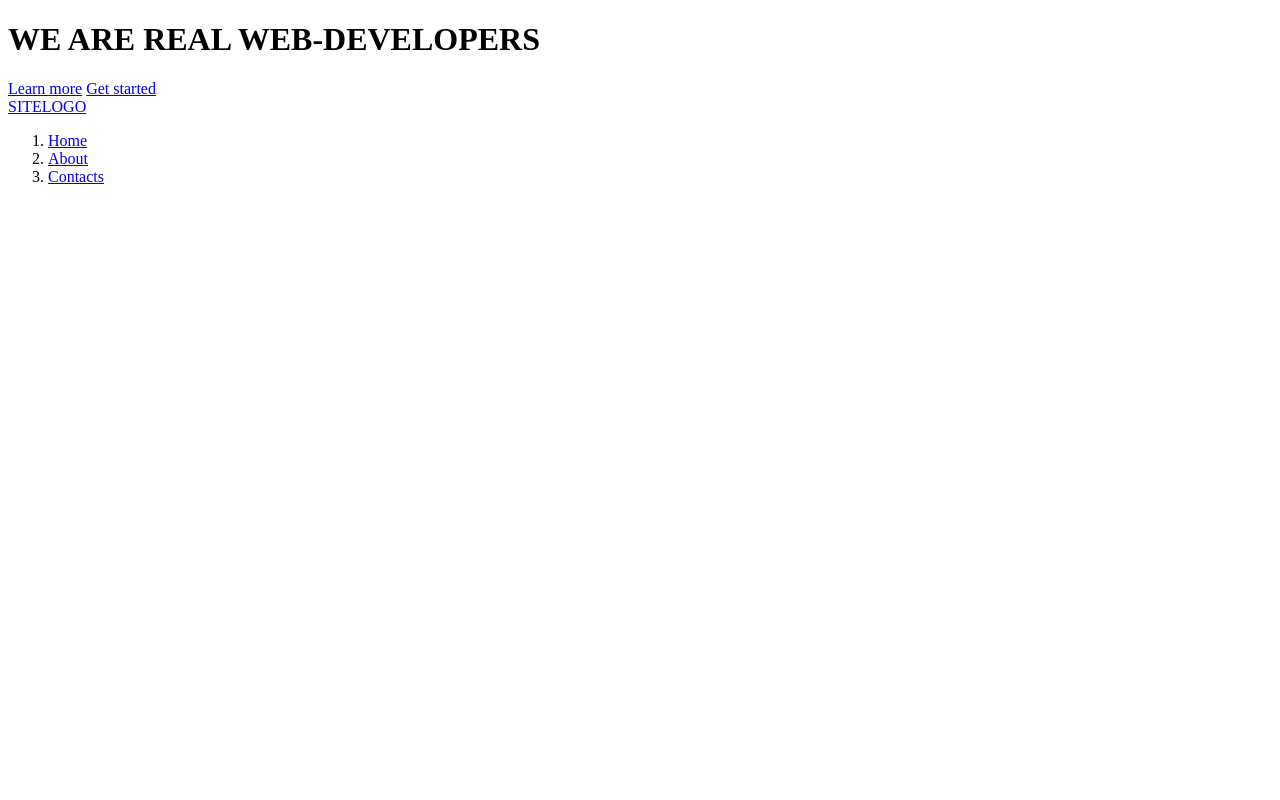
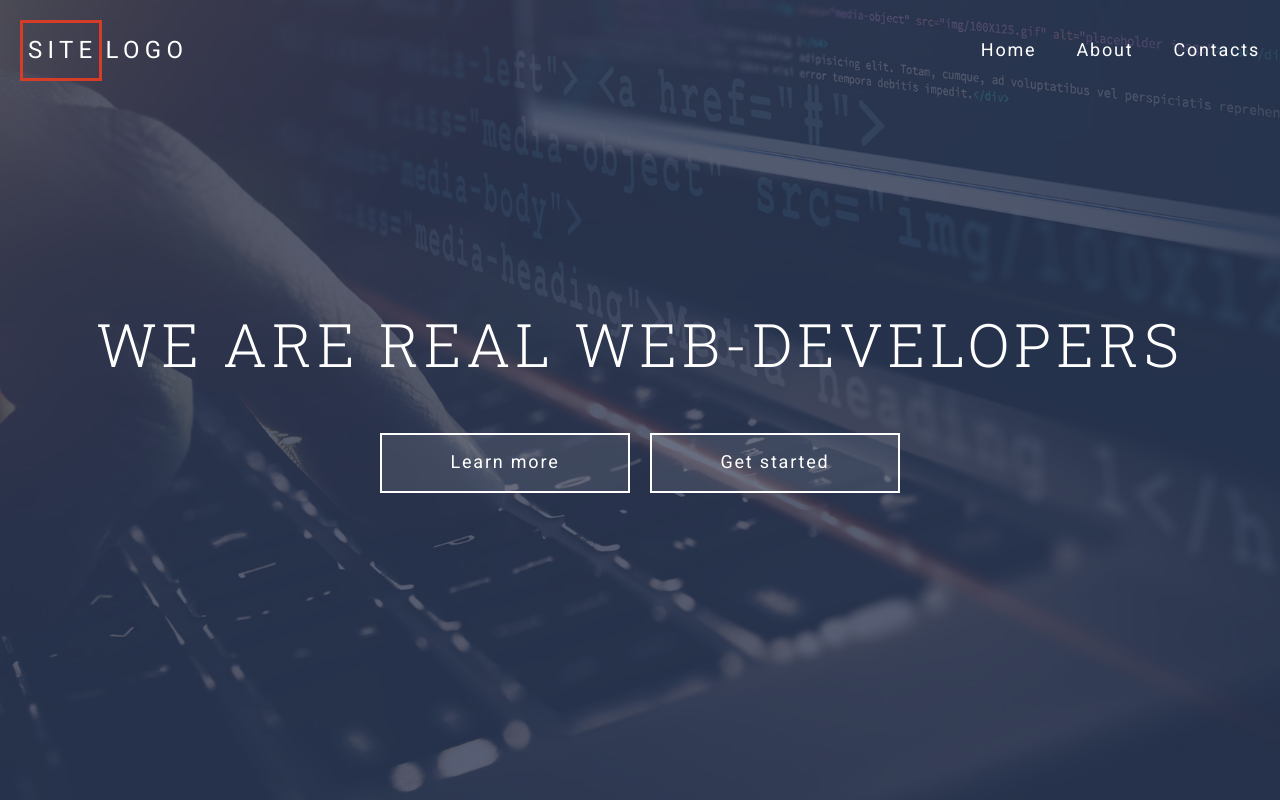
Before and after one commit to See1969/grid-course-work, a website: page index.html in a window 1280 px wide. Drawn offline with Linux system fonts and the light colour scheme.

Commit message:
block design header

```diff
--- a/assets/scss/common/_classes.scss
+++ b/assets/scss/common/_classes.scss
@@ -0,0 +1,24 @@
+@use "../presets" as *;
+@use "../mixins" as *;
+
+.btn {
+  min-width: 250px;
+  min-height: 60px;
+  background-color: rgba($color-light, 0.1);
+  border: 2px solid $color-light;
+  padding: 0.5em 1em;
+  display: flex;
+  justify-content: center;
+  align-items: center;
+
+  font-size: 1.125rem;
+  letter-spacing: 0.1em;
+  transition: background-color 0.25s;
+
+  &:hover,
+  &:focus {
+    background-color: $color-accent;
+  }
+  &--light {
+  }
+}
--- /dev/null
+++ b/assets/scss/common/_index.scss
@@ -0,0 +1,2 @@
+@forward "typography";
+@forward "classes";
--- a/assets/scss/common/_typography.scss
+++ b/assets/scss/common/_typography.scss
@@ -0,0 +1,37 @@
+@use "../presets" as *;
+@use "../mixins" as *;
+
+*,
+*::before,
+*::after {
+  box-sizing: border-box;
+}
+
+html {
+  font-size: $font-size;
+  font-family: $font-main;
+  overflow-y: scroll;
+}
+
+body {
+}
+
+h1 {
+  font-size: 3.75rem;
+  letter-spacing: 0.08em;
+  color: $color-light;
+  font-weight: 300;
+  font-family: $font-header;
+  text-align: center;
+  line-height: 1.2;
+}
+
+a {
+text-decoration: none;
+color: $color-light;
+}
+
+.btn {
+  &--light {
+  }
+}
--- a/assets/scss/components/header/_header-content.scss
+++ b/assets/scss/components/header/_header-content.scss
@@ -0,0 +1,24 @@
+@use "../../presets" as *;
+@use "../../mixins" as *;
+
+.header-content {
+  position: relative;
+  z-index: 1;
+
+  display: flex;
+  align-items: center;
+
+  &__container{
+    @extend %container;
+  }
+
+  &__title {
+    margin: 0 0 53px 0;
+  }
+
+  &__actions {
+    display: flex;
+    justify-content: center;
+    gap: $gap;
+  }
+}
--- a/assets/scss/components/header/_header-logo.scss
+++ b/assets/scss/components/header/_header-logo.scss
@@ -0,0 +1,17 @@
+@use "../../presets" as *;
+@use "../../mixins" as *;
+
+.header-logo {
+  &__link {
+    display: block;
+    font-size: 1.5rem;
+    letter-spacing: 0.22em;
+  }
+
+  &__accent {
+    display: inline-block;
+    padding: 14px 1px 13px 5px;
+    border: 3px solid $color-highlight;
+    margin-right: 4px;
+  }
+}
--- a/assets/scss/components/header/_header-menu.scss
+++ b/assets/scss/components/header/_header-menu.scss
@@ -0,0 +1,19 @@
+@use "../../presets" as *;
+@use "../../mixins" as *;
+
+.header-menu {
+  position: absolute;
+  z-index: 2;
+  top: 0;
+  right: 0;
+  left: 0;
+  padding-top: $gap;
+  &__container {
+    @extend %container;
+
+    display: grid;
+    grid-template-columns: auto 1fr;
+    align-items: center;
+    gap: $gap;
+  }
+}
--- a/assets/scss/components/header/_header-navbar.scss
+++ b/assets/scss/components/header/_header-navbar.scss
@@ -0,0 +1,31 @@
+@use "../../presets" as *;
+@use "../../mixins" as *;
+
+.header-navbar {
+  &__btn {
+    display: none;
+  }
+
+  &__list {
+    @include unlist(0 (-$gap-sm) 0 0);
+    display: grid;
+    grid-template-columns: repeat(auto-fit, minmax(40px, max-content));
+    justify-content: end;
+    gap: $gap;
+  }
+
+  &__item {
+  }
+
+  &__link {
+    font-size: 1.125rem;
+    letter-spacing: 0.1em;
+    padding: $gap $gap-sm;
+    transition: color 0.25s;
+
+    &:hover,
+    &:focus {
+      color: $color-accent;
+    }
+  }
+}
--- a/assets/scss/components/header/_header-overlay.scss
+++ b/assets/scss/components/header/_header-overlay.scss
@@ -0,0 +1,9 @@
+@use "../../presets" as *;
+@use "../../mixins" as *;
+
+.header-overlay {
+  @include abs-position;
+
+  background-color: $color-primary;
+  opacity: 0.8;
+}
--- a/assets/scss/components/header/_header.scss
+++ b/assets/scss/components/header/_header.scss
@@ -0,0 +1,16 @@
+@use "../../presets" as *;
+@use "../../mixins" as *;
+
+.header {
+  position: relative;
+  min-height: 100vh;
+  background-color: $color-primary;
+  display: grid;
+  color: $color-light;
+
+  background-image: url(../img/img-header.png);
+  background-position: center;
+  background-repeat: no-repeat;
+  background-size: cover;
+  padding: 150px 0;
+}
--- a/assets/scss/mixins/_extends.scss
+++ b/assets/scss/mixins/_extends.scss
@@ -0,0 +1,7 @@
+@use "../presets/skin" as *;
+@use "../presets/variables" as *;
+
+%container {
+  width: min(100% - $gap-x2, $container);
+  margin-inline: auto;
+}
--- a/assets/scss/mixins/_index.scss
+++ b/assets/scss/mixins/_index.scss
@@ -1,3 +1,2 @@
 @forward "extends";
-@forward "mixins-media";
 @forward "mixins";
--- a/assets/scss/presets/_variables.scss
+++ b/assets/scss/presets/_variables.scss
@@ -3,6 +3,8 @@
 $font-header: "Roboto Slab", serif;
 $font-main: "Roboto", sans-serif;
 $font-size: 16px;
+
+$container: 1300px;
 
 $ul: 1340px;
 $xl: 1200px;
@@ -11,7 +13,7 @@ $md: 768px;
 $sm: 576px;
 
 $gap: 20px;
-$gap-sm: math.div($gap, 2);
+$gap-sm: $gap * 0.5;
 $gap-lg: $gap * 1.5;
 $gap-x2: $gap * 2;
 $gap-x2: $gap * 2;
--- a/index.html
+++ b/index.html
@@ -24,7 +24,7 @@
     <div class="header-content">
       <div class="header-content__container">
         <h1 class="header-content__title">WE ARE REAL WEB-DEVELOPERS</h1>
-        <div class="header-content__action">
+        <div class="header-content__actions">
           <a class="btn btn--light" href="#">Learn more</a>
           <a class="btn btn--light" href="#">Get started</a>
         </div>
```
Also changed, not shown: assets/scss/style.scss (+2 -9 lines), assets/css/style.css, assets/css/style.min.css (added), 1 other file.
